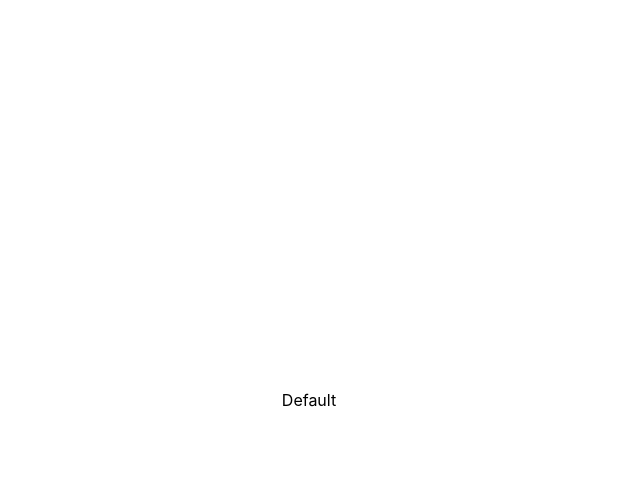
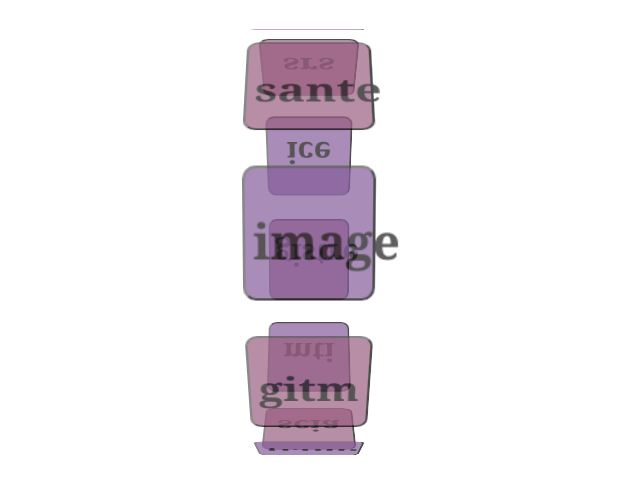
Before and after one commit to erwanvivien/epita.rip, a Next.js app: page / in a window 1280 px wide. Shown: the top 494 px of the page, without its empty margins (331-971 px from the left). Built offline with nearby package versions, Linux system fonts and the light colour scheme.

Commit message:
feature: Added the slot-like majeure

```diff
--- a/pages/index.tsx
+++ b/pages/index.tsx
@@ -1,6 +1,7 @@
 import Head from 'next/head'
 import styles from '../styles/Home.module.css'
 import { GetServerSideProps } from 'next'
+import { useEffect } from 'react';
 
 const subdomainReg =
   /([A-Za-z0-9](?:[A-Za-z0-9-]{0,61}[A-Za-z0-9])?)\.(?:[A-Za-z0-9](?:[A-Za-z0-9-]{0,61}[A-Za-z0-9])?\.|localhost:*)/;
@@ -23,7 +24,50 @@ type Props = {
   epiteanSub: boolean,
 };
 
+const classNamesMajeure = [
+  "hidden",
+  "hidden",
+  "hidden",
+  "quarter",
+  "half",
+  "full",
+  "half",
+  "quarter",
+  "hidden",
+  "hidden",
+];
+
+function sleep(ms: number) {
+  return new Promise(resolve => setTimeout(resolve, ms));
+}
+
+const Ring = () => (
+  <div className={styles.ring}>
+    {Object.keys(availableDomains).map((majeure, idx) => {
+      return (
+        <button key={idx}
+          className={styles.poster}
+          style={{
+            WebkitTransform: `rotateX(${(360 / classNamesMajeure.length) * idx}deg) translateZ(200px)`,
+          }}
+        >
+
+          <p className={styles.itemsText}>
+            {majeure}
+          </p>
+        </button>
+      )
+    })}
+  </div>
+)
+
 export default function Home({ subdomain, epiteanSub }: Props) {
+
+  useEffect(() => {
+
+  })
+
+
   if (epiteanSub) {
     const text = availableDomains[subdomain];
     return (
@@ -36,8 +80,10 @@ export default function Home({ subdomain, epiteanSub }: Props) {
   }
 
   return (
-    <div className={styles.container}>
-      Default
+    <div className={styles.stage}>
+      <div className={styles.rotate}>
+        <Ring />
+      </div>
     </div>
   )
 }
--- a/styles/Home.module.css
+++ b/styles/Home.module.css
@@ -2,10 +2,94 @@
   width: 100vw;
   height: 100vh;
   display: flex;
+
+  flex-direction: column;
 
   justify-content: center;
   align-items: center;
 }
 
 .majeure {
+  font-size: 25vmin;
 }
+
+.stage {
+  width: 100vw;
+  height: 100vh;
+  display: flex;
+  justify-content: center;
+  align-items: center;
+
+  -webkit-perspective: 800;
+  perspective: 800;
+}
+
+.rotate {
+  margin: 0 auto;
+  width: 600px;
+  height: 400px;
+
+  -webkit-transform-style: preserve-3d;
+  transform-style: preserve-3d;
+}
+
+.ring {
+  margin: 0 auto;
+  height: 100px;
+  width: 600px;
+  -webkit-transform-style: preserve-3d;
+  -webkit-animation-iteration-count: infinite;
+  -webkit-animation-timing-function: linear;
+
+  -webkit-animation-name: x-spin;
+  -webkit-animation-duration: 1s;
+
+  transform-style: preserve-3d;
+  animation-iteration-count: infinite;
+  animation-timing-function: linear;
+
+  animation-name: x-spin;
+  animation-duration: 1s;
+}
+
+.ring > :nth-child(odd) {
+  background-color: #995c7f;
+}
+
+.ring > :nth-child(even) {
+  background-color: #835a99;
+}
+
+.poster {
+  position: absolute;
+  left: 250px;
+  width: 100px;
+  height: 100px;
+  opacity: 0.7;
+  color: rgba(0, 0, 0, 0.9);
+  -webkit-border-radius: 10px;
+  border-radius: 10px;
+}
+
+.poster > p {
+  font-family: "Georgia", serif;
+  font-size: 36px;
+  font-weight: bold;
+  text-align: center;
+  margin-top: 28px;
+}
+
+@keyframes x-spin {
+  0% {
+    -webkit-transform: rotateX(0deg);
+    transform: rotateX(0deg);
+  }
+  50% {
+    -webkit-transform: rotateX(180deg);
+    transform: rotateX(180deg);
+  }
+  100% {
+    -webkit-transform: rotateX(360deg);
+    transform: rotateX(360deg);
+  }
+}
```
